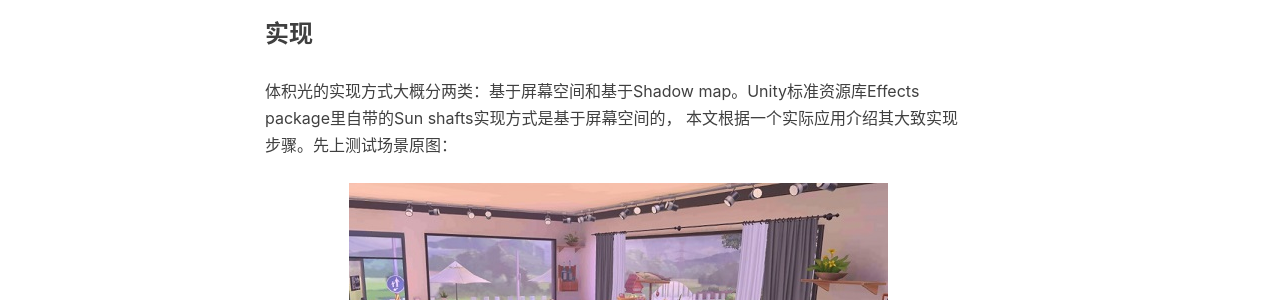
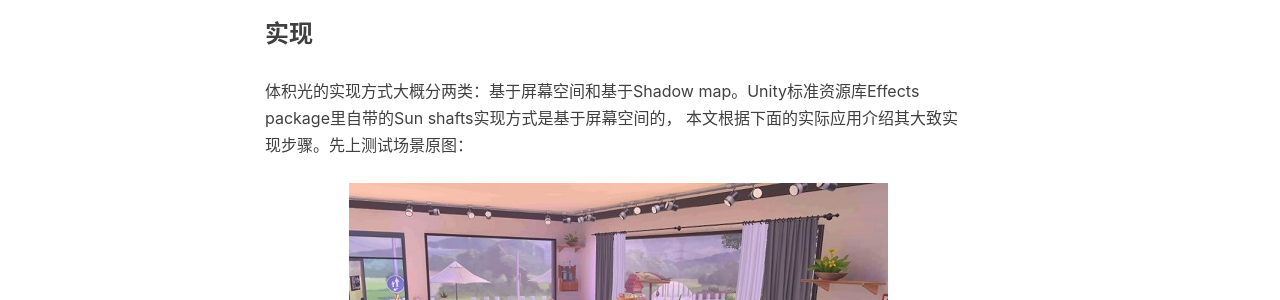
Before and after one commit to chenyong2github/blog, a Jekyll site: the page built from _posts/2017-12-25-sunshaft.markdown, in a window 1280 px wide and 900 px high, scrolled down 447 px. Shown: the part 179-479 px from the top of the window. Built offline with Jekyll 4.4.1, drawn with Linux system fonts in a browser that asks for light colours; nearby versions of some CDN libraries; comment, search, counter and statistics services are not loaded.

Commit message:
vulumetric light

```diff
--- a/_posts/2017-12-25-sunshaft.markdown
+++ b/_posts/2017-12-25-sunshaft.markdown
@@ -16,7 +16,7 @@ tags:
 
 ### 实现
 体积光的实现方式大概分两类：基于屏幕空间和基于Shadow map。Unity标准资源库Effects package里自带的Sun shafts实现方式是基于屏幕空间的，
-本文根据一个实际应用介绍其大致实现步骤。先上测试场景原图：
+本文根据下面的实际应用介绍其大致实现步骤。先上测试场景原图：
 ![这里写图片描述](/img/in-post/vl/1.jpg)
 <center>测试场景原图</center>
 
```
